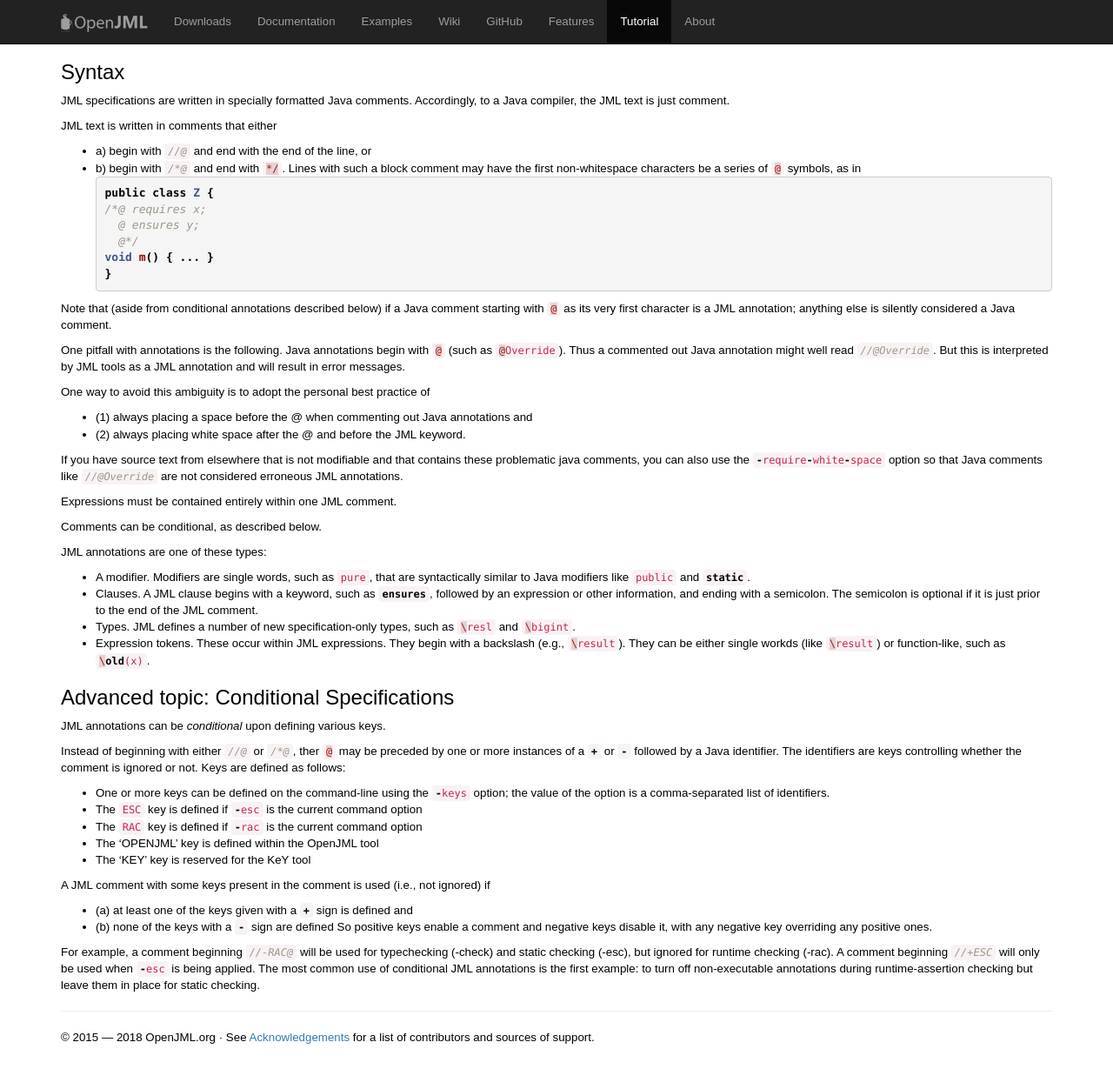
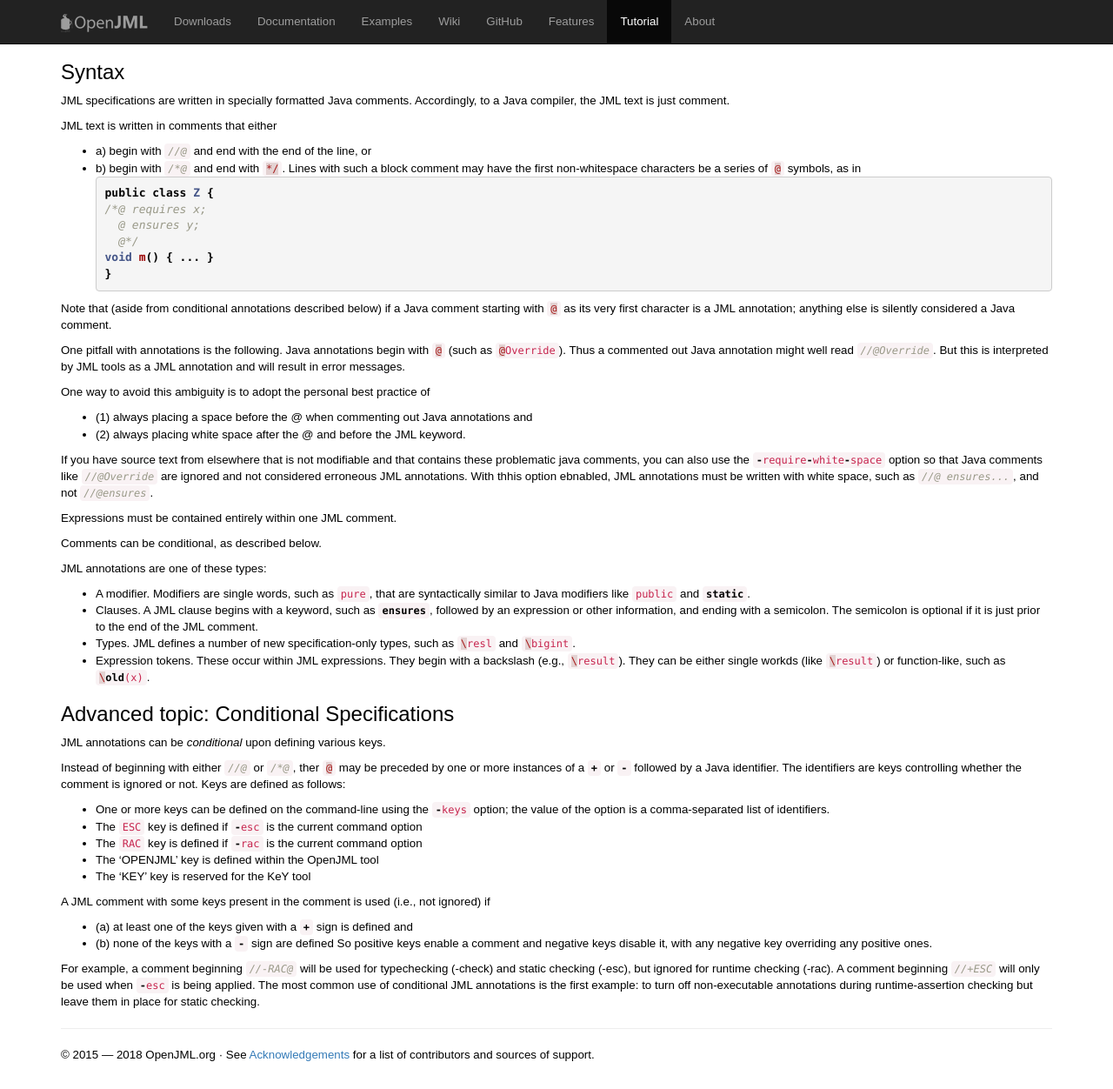
Before and after one commit to OpenJML/openjml.github.io, a Jekyll site: the page built from tutorial/Syntax.md, in a window 1280 px wide and 1252 px high. Shown: the whole window at 87% size. Built offline with Jekyll 4.4.1, drawn with Linux system fonts in a browser that asks for light colours; our own code applies the rules of GitHub Pages for plain Markdown files.

```diff
--- a/tutorial/Syntax.md
+++ b/tutorial/Syntax.md
@@ -33,8 +33,10 @@
 
 If you have source text from elsewhere that is not modifiable and that contains
 these problematic java comments, you can also use the `-require-white-space`
-option so that Java comments like `//@Override` are not considered
-erroneous JML annotations.
+option so that Java comments like `//@Override` are ignored and not considered
+erroneous JML annotations. With thhis option ebnabled, JML annotations must
+be written with white space, such as `//@ ensures...`,
+and not `//@ensures`.
 
 Expressions must be contained entirely within one JML comment.
 
```
